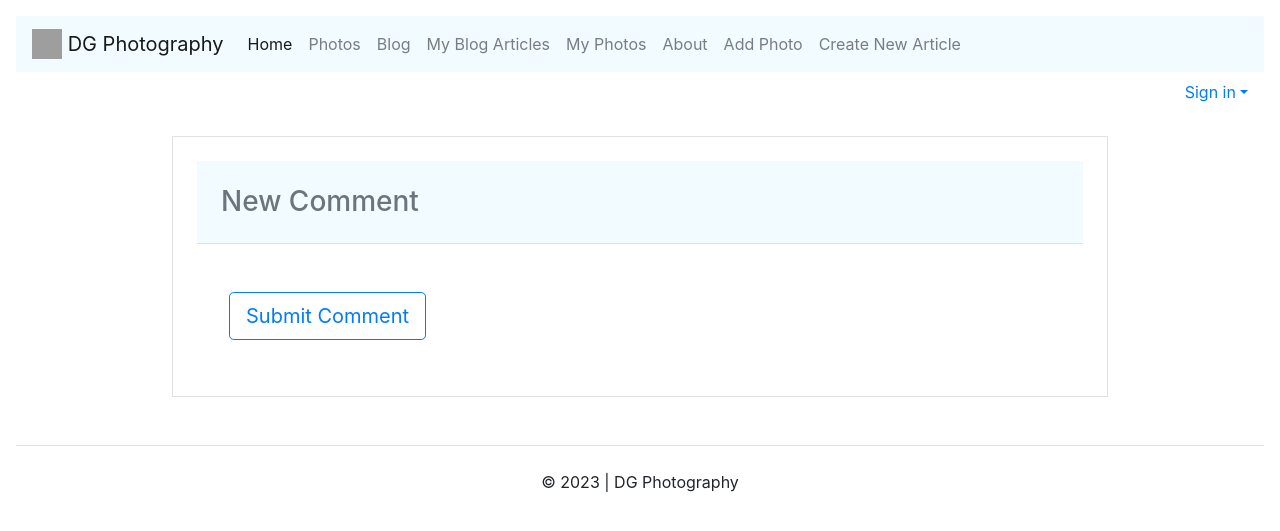
After one commit to dannynow6/dg-photo-v2, a Django app: template photo_blog/templates/photo_blog/new_comment.html in a window 1280 px wide. The commit adds this page. Shown: the top 531 px of the page. Run offline with Django 3.2, Linux system fonts and the light colour scheme; the template is opened without the code that fills it: most values are stand-ins (such as "Sample title", 1, 10 or a date in 2020); some libraries are stand-ins or nearby versions; grey boxes are pictures that could not be loaded.

Commit message:
started adding comment functionality to my photo_blog app

```diff
--- a/photo_blog/admin.py
+++ b/photo_blog/admin.py
@@ -1,5 +1,6 @@
 from django.contrib import admin
-from .models import BlogArticle
+from .models import BlogArticle, Comment
 
 # Register your models here.
 admin.site.register(BlogArticle)
+admin.site.register(Comment)
--- a/photo_blog/templates/photo_blog/article.html
+++ b/photo_blog/templates/photo_blog/article.html
@@ -21,4 +21,10 @@
     <br />
     <p>{{ article.article }}</p>
 </article>
+<article>
+    <p class="text-center text-secondary">Comments</p>
+    <p>
+        <a href="{% url 'photo_blog:new_comment' article.id %}">Add a new comment</a>
+    </p>
+</article>
 {% endblock content %}
--- /dev/null
+++ b/photo_blog/templates/photo_blog/new_comment.html
@@ -0,0 +1,23 @@
+{% extends 'dg_photography/base.html' %} {% load static %} {% load bootstrap4 %}
+{% block content %}
+    <div class="container w-75 p-4 my-4 border">
+        <h3 class="text-secondary p-4 border-bottom" style="background-color: #f2fbff;">New Comment</h3>
+        <div class="container p-4 m-2">
+            <form action="{% url 'photo_blog:new_comment' article.id %}" method="POST">
+                {% csrf_token %}
+                <p>
+                    {{ form.as_p }}
+                </p>
+                <button
+                    type="submit"
+                    class="btn btn-lg btn-outline-primary"
+                    role="button"
+                    alt="submit"
+                    value="Save"
+                >
+                    Submit Comment
+                </button>
+            </form>
+        </div>
+    </div>
+{% endblock content %}
--- a/photo_blog/urls.py
+++ b/photo_blog/urls.py
@@ -15,5 +15,7 @@ urlpatterns = [
     # A Page to display articles user has created
     path("my_articles/", views.my_articles, name="my_articles"),
     # A Page for users to edit their articles
-    path('edit_article/<int:article_id>/', views.edit_article, name="edit_article"),
+    path("edit_article/<int:article_id>/", views.edit_article, name="edit_article"),
+    # A page for adding a new comment
+    path("new_comment/<int:article_id>/", views.new_comment, name="new_comment"),
 ] + static(settings.MEDIA_URL, document_root=settings.MEDIA_ROOT)
```
Also changed, not shown: photo_blog/forms.py (+15 -1 lines), photo_blog/models.py (+16 -0 lines), photo_blog/views.py (+22 -1 lines).
